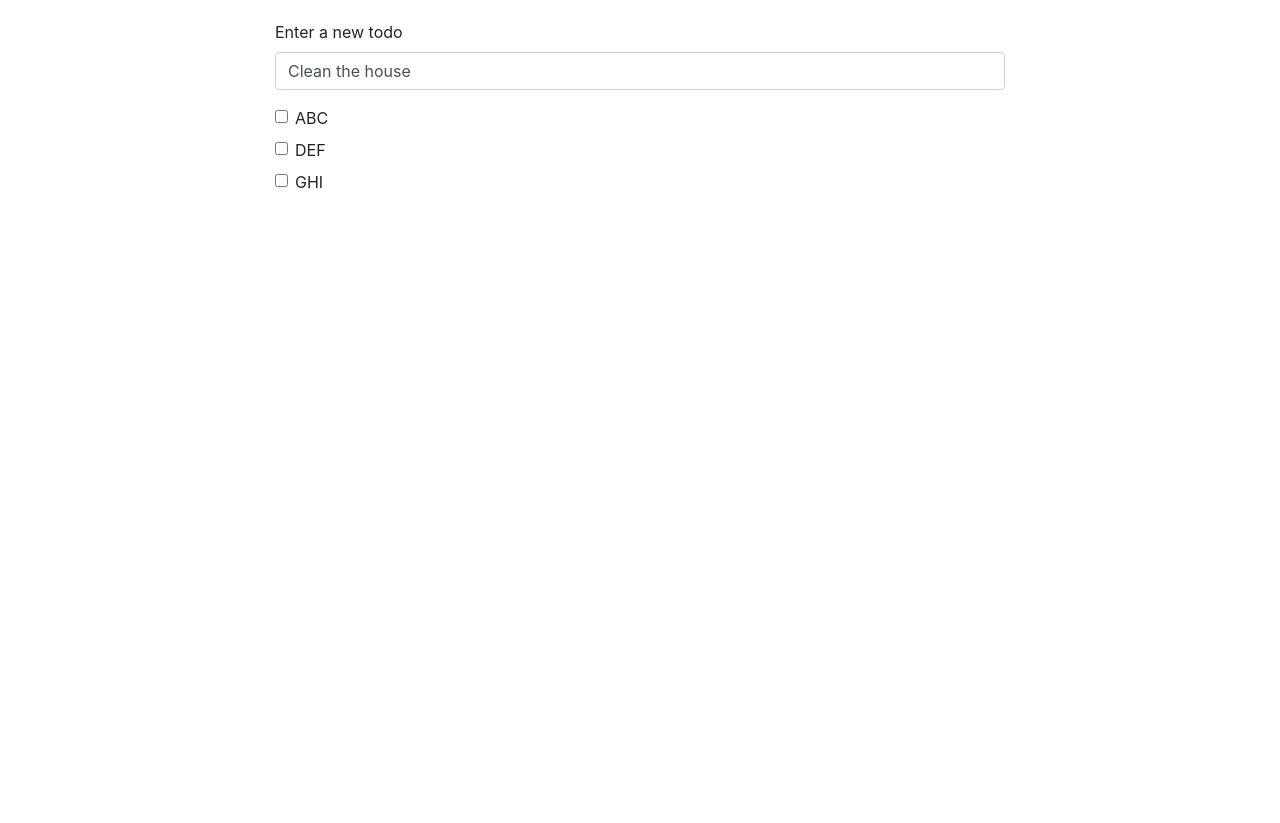
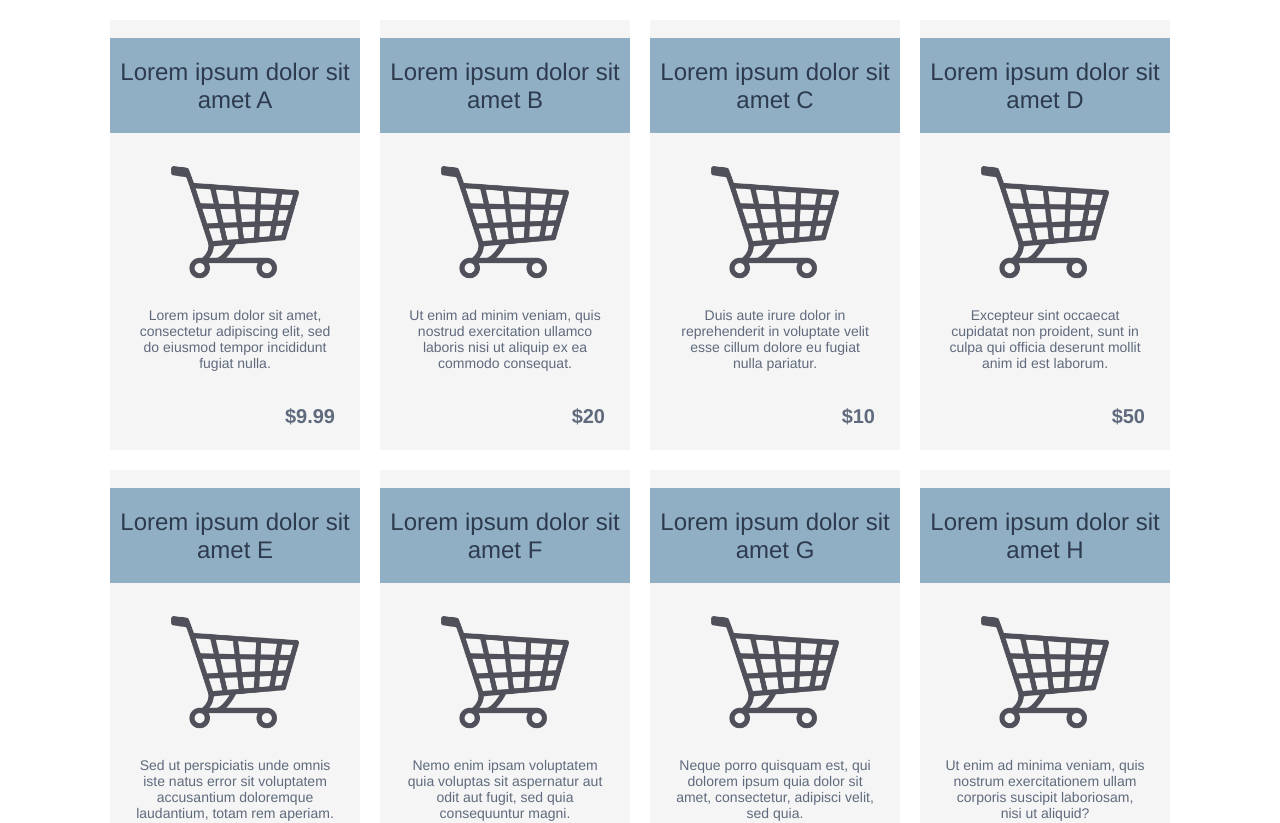
Before and after one commit to juniorvanin-zz/playground-react-redux, a React (Create React App) app: page / in a window 1280 px wide. Shown: the top 823 px of the page. Before the commit the page ends 800 px from the top, so only its background shows below. Built offline with nearby package versions, Linux system fonts and the light colour scheme.

Commit message:
Adds items list in home page.

```diff
--- a/public/index.html
+++ b/public/index.html
@@ -2,7 +2,6 @@
 <html lang="en">
   <head>
     <meta charset="utf-8">
-    <link rel="stylesheet" href="https://maxcdn.bootstrapcdn.com/bootstrap/4.0.0-beta.2/css/bootstrap.min.css" integrity="sha384-PsH8R72JQ3SOdhVi3uxftmaW6Vc51MKb0q5P2rRUpPvrszuE4W1povHYgTpBfshb" crossorigin="anonymous">
     <title>React App</title>
   </head>
   <body>
--- a/src/App.css
+++ b/src/App.css
@@ -2,31 +2,71 @@
   text-align: center;
 }
 
-.App-logo {
-  animation: App-logo-spin infinite 20s linear;
-  height: 80px;
+.container {
+  width: 100%;
+  padding-right: 15;
+  padding-left: 15;
+  margin-right: auto;
+  margin-left: auto;
+  max-width: 1140px;
 }
 
-.App-header {
-  background-color: #222;
-  height: 150px;
-  padding: 20px;
-  color: white;
+.shopping-card {
+   display: flex;
+   flex-wrap: wrap;
+   color: #5f6a7d;
+   font-family: "Square Market",Helvetica,Arial,sans-serif;
 }
 
-.App-title {
-  font-size: 1.5em;
+.shopping-card li {
+  height: 430px;
+  width: 250px;
+  background: #f5f5f5;
+  margin-bottom: 20px;
+  margin-right: 20px;
+  list-style-type: none;
+  display: flex;
+  flex-wrap: wrap;
+  justify-content: center;
+  align-items: center;
+  flex-direction: column;
 }
 
-.App-intro {
-  font-size: large;
+.shopping-card li span {
+  font-size: 24px;
+  font-weight: 300;
+  margin-bottom: 20px;
+  padding: 20px 10px;
+  text-align: center;
+  color: #2e3b4e;
+  background-color: #90AFC5;
+  width: 230px;
+  height: 55px;
+  align-self: flex-start;
 }
 
-.todo-list {
+.shopping-card li img {
+  height: 140px;
+  width: 140px;
+}
+
+.shopping-card li p {
+  font-size: 14px;
+  padding-left: 25px;
+  padding-right: 25px;
+  text-align: center;
+}
+
+.shopping-card li .price {
+  align-self: flex-end;
+  font-weight: bold;
+  font-size: 20px;
+  margin-bottom: 5px;
+}
+
+.item-list {
   margin-top: 20px;
 }
-
-
 
 @keyframes App-logo-spin {
   from { transform: rotate(0deg); }
--- a/src/App.js
+++ b/src/App.js
@@ -1,22 +1,12 @@
 import React from 'react';
-import TodoList from './todoList/containers/todoList'
-import NewTodo from './todoList/newTodo/containers/newTodo'
+import ItemList from './itemList/containers/itemList'
 
 import './App.css';
 
 const App = () => (
   <div className="container">
-    <div className="todo-list">
-      <div className="row justify-content-md-center">
-        <div className="col-8">
-          <NewTodo />
-        </div>
-      </div>
-      <div className="row justify-content-md-center">
-        <div className="col-8">
-          <TodoList />
-        </div>
-      </div>
+    <div className="item-list">
+        <ItemList />
     </div>
   </div>
 )
--- /dev/null
+++ b/src/itemList/components/itemList.js
@@ -0,0 +1,22 @@
+import React from 'react'
+
+const ItemList = ({ items }) => (
+  <form>
+    <ul className="shopping-card">
+    {
+      items.availables.map(item =>
+        (
+          <li key={ item.id }>
+            <span>{ item.title }</span>
+            <img src="./shopping-cart.png" />
+            <p> { item.description }</p>
+            <p className="price">${ item.price }</p>
+          </li>
+        )
+      )
+    }
+    </ul>
+  </form>
+)
+
+export default ItemList
--- a/src/todoList/containers/todoList.js
+++ b/src/itemList/containers/itemList.js
@@ -1,7 +1,7 @@
-import TodoList from '../components/todoList'
+import ItemList from '../components/itemList'
 import { connect } from 'react-redux'
 
 const mapStateToProps = (state) => state
 
 const connector = connect(mapStateToProps)
-export default connector(TodoList)
+export default connector(ItemList)
--- a/src/reducers/index.js
+++ b/src/reducers/index.js
@@ -1,8 +1,8 @@
 import { combineReducers } from 'redux'
-import todoList from './todoList'
+import itemsReducer from './itemsReducer'
 
 const reducers = combineReducers({
-  todoList
+  items: itemsReducer
 })
 
 export default reducers
--- /dev/null
+++ b/src/reducers/itemsReducer.js
@@ -0,0 +1,25 @@
+const initState = {
+    availables: [
+      { id: 1, title: "Lorem ipsum dolor sit amet A", description: "Lorem ipsum dolor sit amet, consectetur adipiscing elit, sed do eiusmod tempor incididunt fugiat nulla.", price: 9.99 },
+      { id: 2, title: "Lorem ipsum dolor sit amet B", description: "Ut enim ad minim veniam, quis nostrud exercitation ullamco laboris nisi ut aliquip ex ea commodo consequat.", price: 20.00 },
+      { id: 3, title: "Lorem ipsum dolor sit amet C", description: "Duis aute irure dolor in reprehenderit in voluptate velit esse cillum dolore eu fugiat nulla pariatur.", price: 10.00 },
+      { id: 4, title: "Lorem ipsum dolor sit amet D", description: "Excepteur sint occaecat cupidatat non proident, sunt in culpa qui officia deserunt mollit anim id est laborum.", price: 50.00 },
+      { id: 5, title: "Lorem ipsum dolor sit amet E", description: "Sed ut perspiciatis unde omnis iste natus error sit voluptatem accusantium doloremque laudantium, totam rem aperiam.", price: 12.75 },
+      { id: 6, title: "Lorem ipsum dolor sit amet F", description: "Nemo enim ipsam voluptatem quia voluptas sit aspernatur aut odit aut fugit, sed quia consequuntur magni.", price: 11.00 },
+      { id: 7, title: "Lorem ipsum dolor sit amet G", description: "Neque porro quisquam est, qui dolorem ipsum quia dolor sit amet, consectetur, adipisci velit, sed quia.", price: 13.00 },
+      { id: 8, title: "Lorem ipsum dolor sit amet H", description: "Ut enim ad minima veniam, quis nostrum exercitationem ullam corporis suscipit laboriosam, nisi ut aliquid?", price: 8.00 },
+      { id: 9, title: "Lorem ipsum dolor sit amet I", description: "Duis aute irure dolor in reprehenderit in voluptate velit esse cillum dolore eu fugiat nulla pariatur.", price: 1.75 },
+      { id: 10, title: "Lorem ipsum dolor sit amet J", description: "Quis autem vel eum iure reprehenderit qui in ea voluptate velit esse quam nihil molestiae consequatur?", price: 100.00 },
+      { id: 11, title: "Lorem ipsum dolor sit amet K", description: "At vero eos et accusamus et iusto odio dignissimos ducimus qui blanditiis praesentium voluptatum deleniti.", price: 99.90 },
+      { id: 12, title: "Lorem ipsum dolor sit amet L", description: "Nam libero tempore, cum soluta nobis est eligendi optio cumque nihil impedit quo minus id quod maxime.", price: 24.50 }
+    ]
+}
+
+const itemsReducer = (state = initState, action) => {
+  switch (action.type) {
+    default:
+      return state
+  }
+}
+
+export default itemsReducer
--- a/src/reducers/todoList.js
+++ /dev/null
@@ -1,28 +0,0 @@
-const initState = {
-    newTodo: 'Clean the house',
-    todos: [
-      { id: 1, value: 'ABC' },
-      { id: 2, value: 'DEF' },
-      { id: 3, value: 'GHI' }
-    ]
-}
-
-const todoList = (state = initState, action) => {
-  console.log(action)
-  switch (action.type) {
-    case 'UPDATE_NEW_TODO':
-     return {
-       ...state,
-       newTodo: action.word
-    }
-    case 'SAVE_TODO':
-     return {
-       ...state,
-       todos: [...state.todos, action.todo ]
-    }
-    default:
-      return state
-  }
-}
-
-export default todoList
--- a/src/todoList/components/todoList.js
+++ /dev/null
@@ -1,20 +0,0 @@
-import React from 'react'
-
-const TodoList = ({ todoList }) => (
-  <form>
-    {
-      todoList.todos.map(todo =>
-        (
-          <div className="form-check">
-            <label className="form-check-label">
-              <input className="form-check-input" type="checkbox" value={ todo.id } />
-              { todo.value }
-            </label>
-          </div>
-        )
-      )
-    }
-  </form>
-)
-
-export default TodoList
--- a/src/todoList/newTodo/components/newTodo.js
+++ /dev/null
@@ -1,28 +0,0 @@
-import React from 'react'
-
-const handleChange = (updateNewTodo) => (evt) => {
-  evt.preventDefault()
-  updateNewTodo(evt.target.value)
-}
-
-const handleSubmit = (saveTodo) => (evt) => {
-  evt.preventDefault()
-  saveTodo()
-}
-
-const NewTodo = ({ todoList, updateNewTodo, saveTodo }) => (
-  <form onSubmit={ handleSubmit(() => saveTodo(todoList.newTodo)) }>
-    <div className="form-group">
-     <label htmlFor="newTodo">Enter a new todo</label>
-     <input
-      type="text"
-      className="form-control"
-      id="newTodo"
-      placeholder="clean the house"
-      onChange={ handleChange(updateNewTodo) }
-      value={ todoList.newTodo }/>
-    </div>
-   </form>
-)
-
-export default NewTodo
--- a/src/todoList/newTodo/containers/newTodo.js
+++ /dev/null
@@ -1,19 +0,0 @@
-import NewTodo from '../components/newTodo'
-import { connect } from 'react-redux'
-import { updateNewTodo, saveTodo } from '../../../actions'
-
-const mapStateToProps = (state) => state
-
-const mapDispatchToProps = dispatch => {
-  return {
-    updateNewTodo: todo => {
-      dispatch(updateNewTodo(todo))
-    },
-    saveTodo: newTodo => {
-      dispatch(saveTodo(newTodo))
-    }
-  }
-}
-
-const connector = connect(mapStateToProps, mapDispatchToProps)
-export default connector(NewTodo)
```
Also changed, not shown: public/shopping-cart.jpg (added), public/shopping-cart.png (added).
